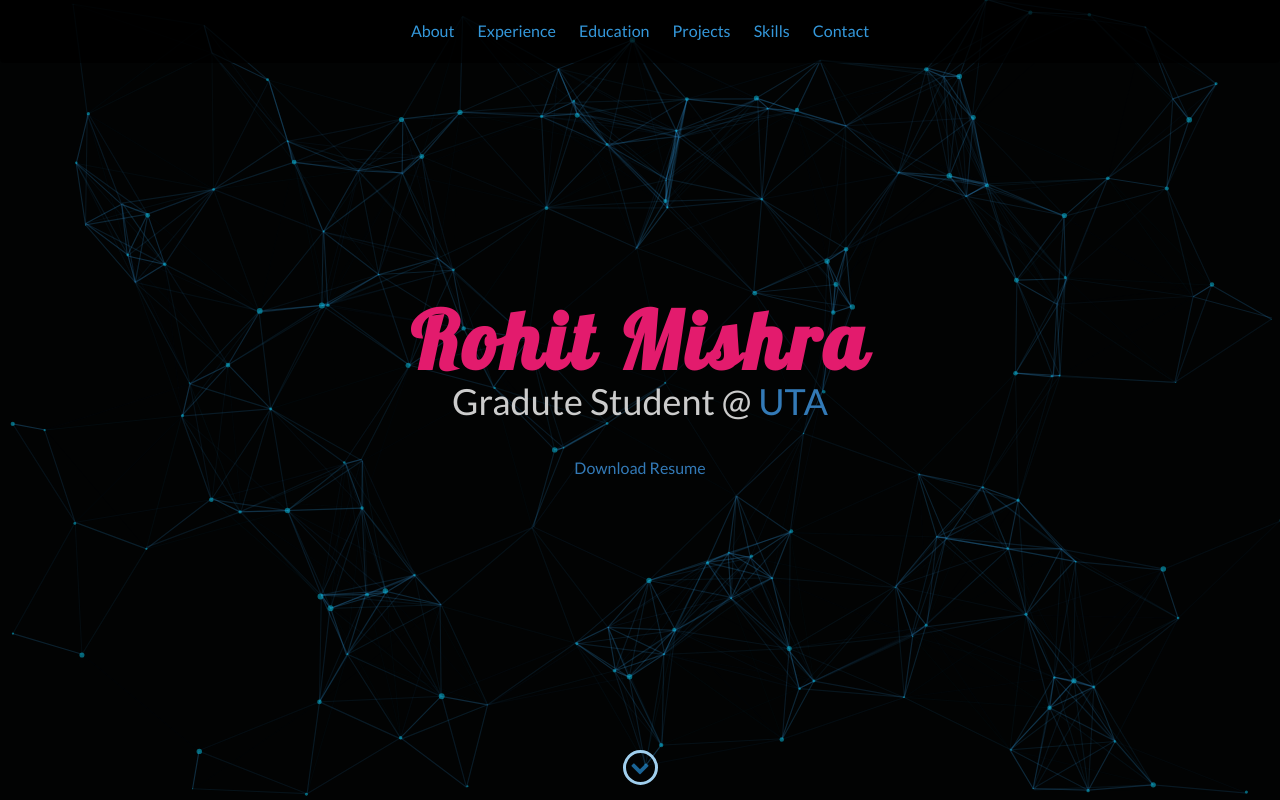
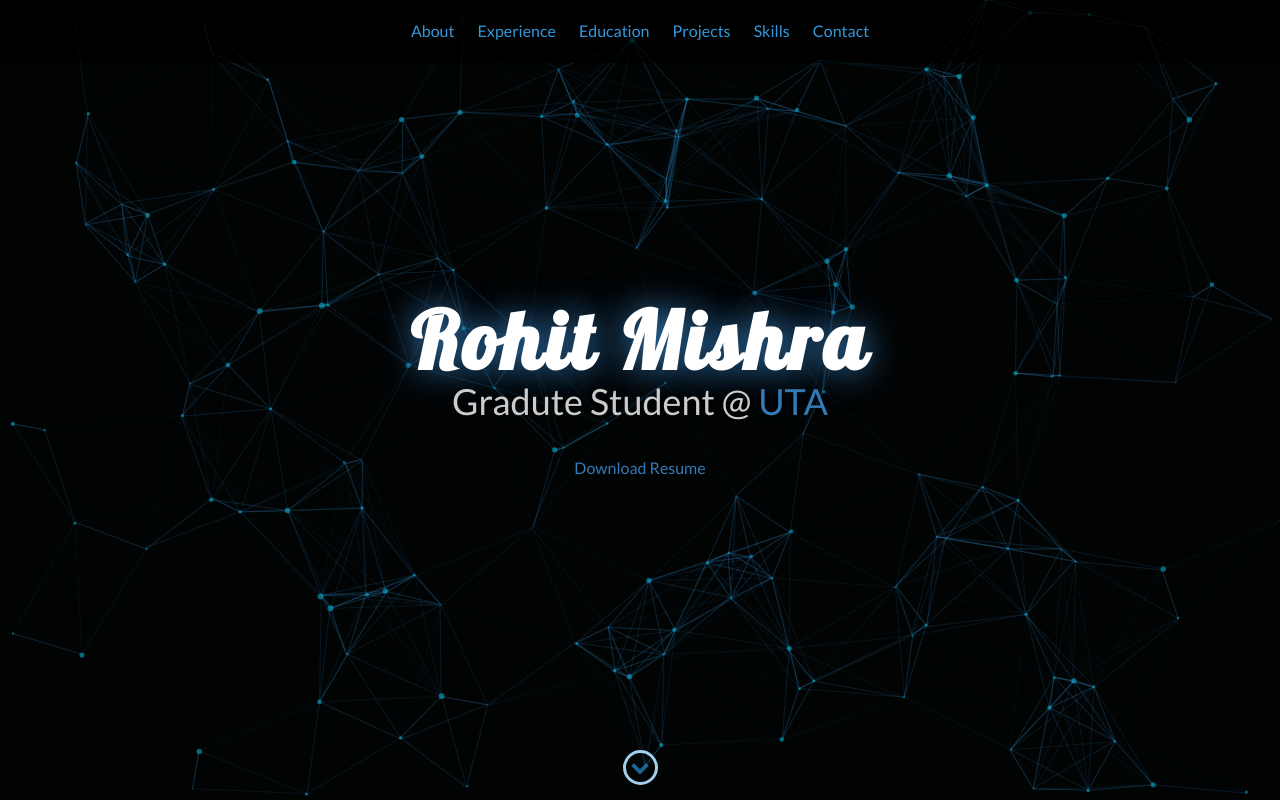
Before and after one commit to r10a/r10a.github.io, a website: page index.html in a window 1280 px wide. Shown: the top 800 px of the page. Drawn offline with nearby package versions, Linux system fonts and the light colour scheme.

Commit message:
Changed banner text

```diff
--- a/css/styles.css
+++ b/css/styles.css
@@ -298,7 +298,11 @@
 }
 
 #lead-content h1 {
-    color: #E31B6D;
+    color: #fff;
+    /* horizontal-offset vertical-offset 'blur' colour */
+    text-shadow: 0 0 35px #337ab7;
+    -moz-text-shadow: 0 0 35px #337ab7;
+    -webkit-text-shadow: 0 0 35px #337ab7;
     font-weight: 900;
     font-size: 5em;
     /* text-transform: uppercase; */
```
